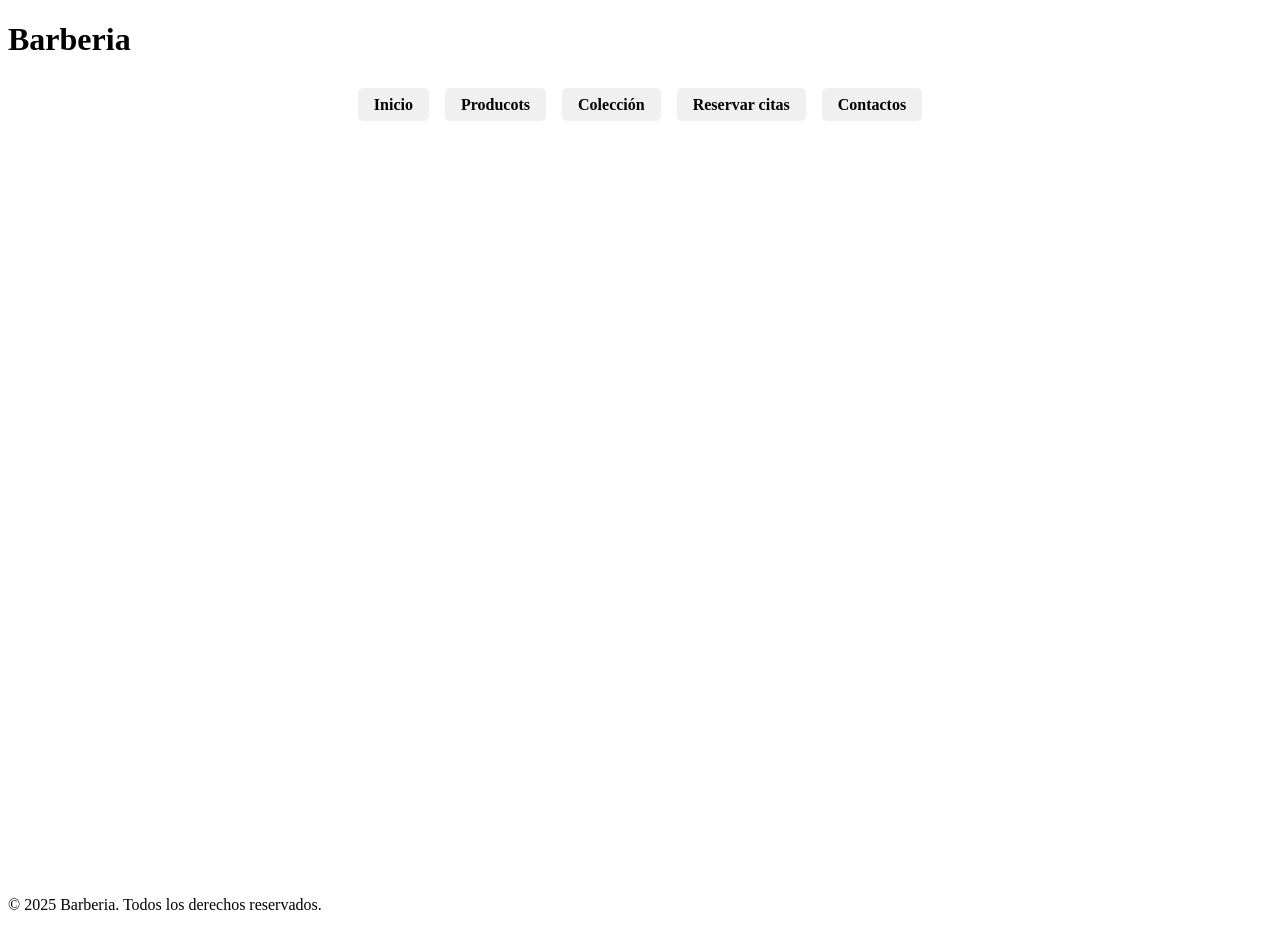
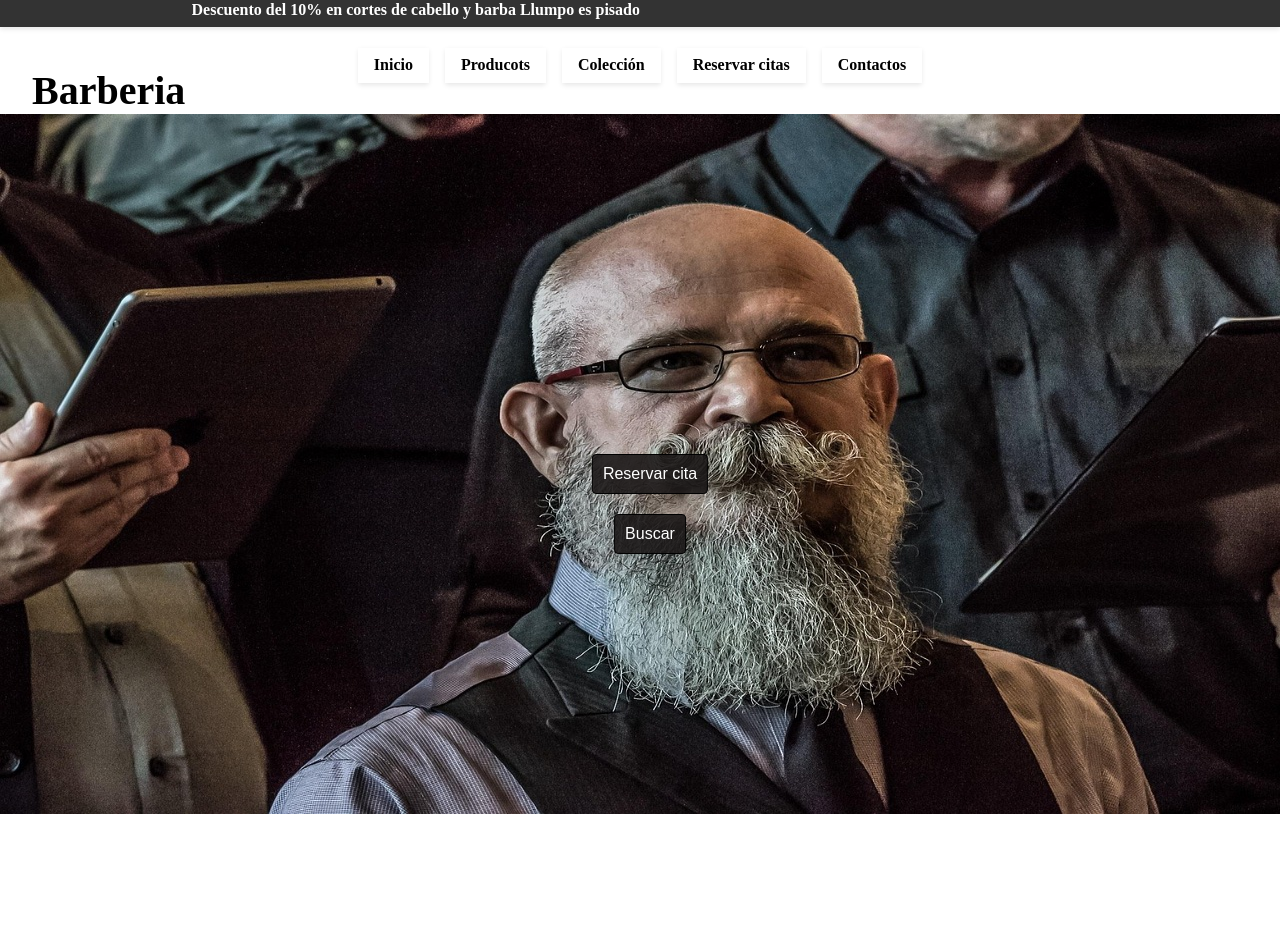
Before and after one commit to kanekiblt/BarberiaPage, a plain HTML site: page index.html in a window 1280 px wide. After the commit the page ends 814 px from the top, so only its background shows below. Drawn offline with Linux system fonts and the light colour scheme.

Commit message:
index y producto

```diff
--- /dev/null
+++ b/css/framja-encabezdo.css
@@ -0,0 +1,50 @@
+.franja {
+  background-color: brown;
+  /* position: fixed; */
+  margin-top: -43px;
+  top: 0;
+  left: 0;
+  right: 0;
+  height: 35px;
+  width: 100%;
+  display: flex;
+  align-items: center;
+  justify-content: center;
+  z-index: 1000;
+  color: white;
+  font-size: 1rem;
+  font-weight: bold;
+  text-align: center;
+  padding: 0 20px;
+  box-shadow: 0 2px 5px rgba(0, 0, 0, 0.1);
+}
+.text-franja  {
+  white-space: nowrap;
+  overflow: hidden;
+  animation: scroll 10s linear infinite;
+}
+.text-franja span  span{
+  display: inline-block;
+  animation: scroll 10s linear infinite;
+  padding-right: 100%;
+}
+.text-franja span:nth-child(2) span:nth-child(1) {
+  animation-delay: 8s;
+}
+@keyframes scroll {
+    0% {transform: translateY(0);}
+    100% {transform: translateX(-100%);}
+
+}
+
+.franja:hover {
+  background-color: #333;
+  color: #fff;
+}
+
+.barra-superior {
+  display: flex;
+  align-items: center;
+  justify-content: space-between;
+  padding: 40px 2rem 0;
+}
--- /dev/null
+++ b/css/home-imagen.css
@@ -0,0 +1,47 @@
+.imagen-inicio {
+  position: relative;
+  width: 100vw;
+  height: auto;
+  overflow: hidden;
+}
+
+.container-imagen {
+  width: 100%;
+  height: 700px;
+  display: block;
+}
+
+.reservar,
+.buscar {
+  position: absolute;
+  top: 50%;
+  left: 50%;
+  transform: translate(-50%, -50%);
+  padding: 10px 20px;
+  font-size: 1rem;
+  margin: 10px;
+  background-color: rgba(255, 255, 255, 0.8);
+  border: none;
+  border-radius: 8px;
+  cursor: pointer;
+  transition: 0.3s ease;
+}
+
+.buscar {
+  top: calc(50% + 60px);
+}
+
+input[type="button"] {
+  padding: 10px;
+  background-color:rgba(27, 24, 24, 0.89);
+  color: #ffffff;
+  border: 1px solid #000000;
+  border-radius: 4px;
+  box-sizing: border-box;
+}
+
+input[type="button"]:hover {
+  background-color: #ffffff;
+  color: #000000;
+  cursor: pointer;
+}
--- a/css/style.css
+++ b/css/style.css
@@ -1,33 +1,93 @@
-body{
-    background-color: rgb(255, 255, 255);
+* {
+  margin: 0;
+  padding: 0;
+  box-sizing: border-box;
 }
 
-.entrada{
+html, body {
+  overflow-x: hidden;  /* 👈 Oculta el scroll horizontal */
+  width: 100%;
+}
+body {
+  background-color: rgb(255, 255, 255);
+  padding-top: 35px;
+}
+
+.titulo-barberia {
+  font-size: 2.5rem;
+  font-weight: bold;
+  margin: 0;
+  flex-shrink: 0;
+}
+/* .titulo-barberia span {
+  color: #333;
+}
+.titulo-barberia span:nth-child(2) {
+  color: #f00;
+}
+.titulo-barberia, .menu li a{
     display: flex;
+    align-items: center;
     justify-content: center;
-    height: 100vh;
+    text-align: center;
+    margin: 0 auto;
+    position: fixed;
+} */
+
+.menu {
+  position: absolute;
+  left: 50%;
+  transform: translateX(-50%);
 }
+
 .menu ul {
   display: flex;
-    list-style-type: none;
+  list-style: none;
   gap: 1rem;
+  margin: 0;
   padding: 0;
 }
 
-.menu li a {
+/* .menu li a {
   text-decoration: none;
+  background-color: transparent;
+  position: fixed;
   color: black;
   font-weight: bold;
-    justify-content: center;
   padding: 0.5rem 1rem;
   border-radius: 5px;
+  background-color: #f0f0f0;
   transition: background-color 0.3s, color 0.3s;
-    background-color: #f0f0f0;
+} */
+.menu li a{
 
-
+ background-color:transparent;
+ text-decoration: none;
+  /* position: fixed; */
+  margin-top: -43px;
+  top: 0;
+  left: 0;
+  right: 0;
+  height: 35px;
+  width: 100%;
+  display: flex;
+  align-items: center;
+  justify-content: center;
+  z-index: 1000;
+  color: rgb(0, 0, 0);
+  font-size: 1rem;
+  font-weight: bold;;
+  text-align: center;
+  padding: 0.5rem 1rem;
+  border-radius: #f0f0f0;
+  transition: background-color 0.3s, color 0.3s;
+  box-shadow: 0 2px 5px rgba(0, 0, 0, 0.1);
 }
 
 .menu li a:hover {
-  /* color: #007BFF; */
   text-decoration: underline;
 }
+.menu li a.active {
+  background-color: #333;
+  color: white;
+}
--- a/index.html
+++ b/index.html
@@ -1,21 +1,28 @@
 <!DOCTYPE html>
 <html lang="en">
 <head>
-    <meta charset="UTF-8">
-    <meta name="viewport" content="width=device-width, initial-scale=1.0">
+  <meta charset="UTF-8" />
+  <meta name="viewport" content="width=device-width, initial-scale=1.0" />
   <title>Barberia</title>
-    <link rel="stylesheet" href="/css/style.css">
+  <link rel="stylesheet" href="/css/style.css" />
+  <link rel="stylesheet" href="/css/framja-encabezdo.css">
+  <link rel="stylesheet" href="/css/home-imagen.css">
 </head>
 <body>
-    <header>
-        <h1>Barberia</h1>
-    </header>
 
-    <div class="entrada">
+  <div class="franja">
+    <div class="text-franja">
+        <span class="texto">Descuento del 10% en cortes de cabello y barba</span>
+        <span class="texto">Llumpo es pisado</span>
+    </div>
+  </div>
+
+  <div class="barra-superior">
+    <h1 class="titulo-barberia">Barberia</h1>
     <nav class="menu" aria-label="Menú principal">
       <ul>
-                <li><a href="#home">Inicio</a></li>
-                <li><a href="#productos">Producots</a></li>
+        <li><a href="/index.html">Inicio</a></li>
+        <li><a href="/html/productos.html">Producots</a></li>
         <li><a href="#colection">Colección</a></li>
         <li><a href="#reserva-citas">Reservar citas</a></li>
         <li><a href="#contactos">Contactos</a></li>
@@ -23,8 +30,17 @@
     </nav>
   </div>
 
-    <footer>
+  <div class="container">
+    <div class="imagen-inicio">
+      <img class="container-imagen" src="/assets/imag_home.jpg" alt="">
+      <input type="button" value="Reservar cita" class="reservar" />
+      <input type="button" value="Buscar" class="buscar" />
+    </div>
+  </div>
+
+  <!-- <footer>
     <p>&copy; 2025 Barberia. Todos los derechos reservados.</p>
-    </footer>
+  </footer> -->
+
 </body>
 </html>
```
Also changed, not shown: html/productos.html (+31 -3 lines), assets/imag_home.jpg (added). Lines whose indentation alone changed are shown as unchanged.
